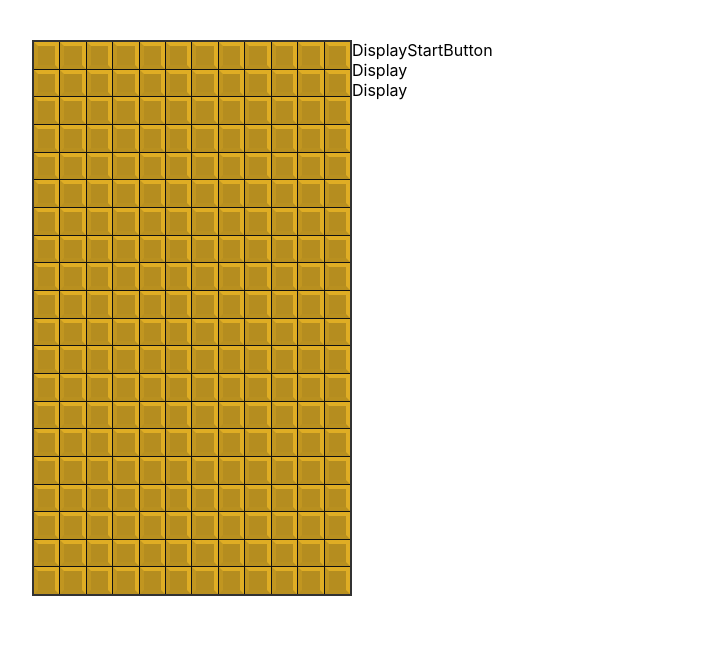
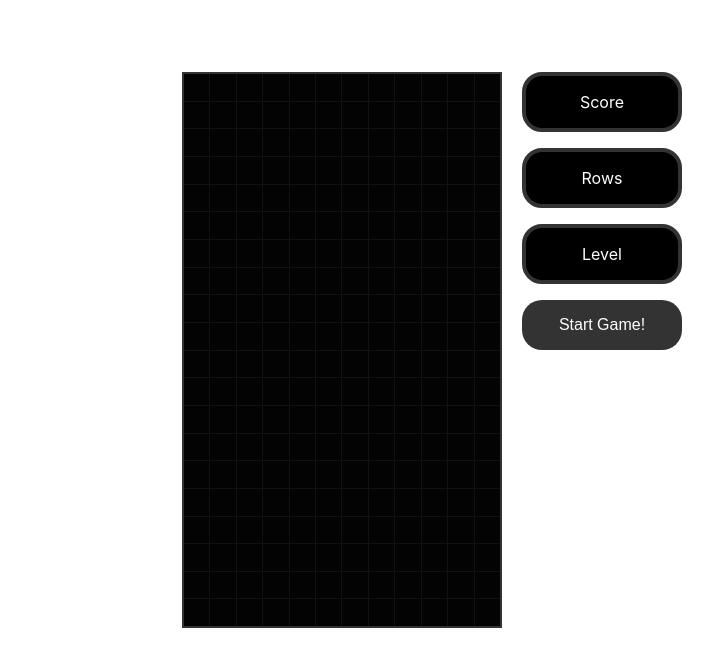
Before and after one commit to CRSylar/ft_Red_Tetris, a Next.js app: page /match in a window 1280 px wide. Shown: the top 666 px of the page, without its empty margins (198-911 px from the left). Built offline with nearby package versions, Linux system fonts and the light colour scheme.

Commit message:
Game Ui Finita, inizio ad aggiungere le logiche per il gioco

```diff
--- a/gameComponents/Cell.js
+++ b/gameComponents/Cell.js
@@ -16,7 +16,7 @@ const StyledCell = styled.div`
 
 function Cell ({type}) {
 	return (
-		<StyledCell type={'L'} color={TETROMINOES['L'].color} />
+		<StyledCell type={type} color={TETROMINOES[type].color} />
 	);
 }
 
--- a/gameComponents/Display.js
+++ b/gameComponents/Display.js
@@ -1,8 +1,25 @@
 import React from 'react';
+import styled from "styled-components";
 
-function Display (props) {
+const StyledDisplay = styled.div`
+	box-sizing: border-box;
+	display: flex;
+	align-items: center;
+	justify-content: center;
+	margin: 0 0 1rem 0;
+	padding: 1rem;
+	border: 4px solid #333;
+	min-height: 1.5rem;
+	width: 100%;
+	border-radius: 20px;
+	color: ${props => (props.gameOver ? 'red': '#FFF')};
+	background: black;
+	font-size: 1rem;
+`
+
+function Display ({gameOver, text}) {
 	return (
-		<div>Display</div>
+		<StyledDisplay gameOver={gameOver}>{text}</StyledDisplay>
 	);
 }
 
--- a/gameComponents/StartButton.js
+++ b/gameComponents/StartButton.js
@@ -1,8 +1,24 @@
 import React from 'react';
+import styled from "styled-components";
 
-function StartButton (props) {
+const StyledStartButton = styled.button`
+	box-sizing: border-box;
+	margin: 0 0 1rem 0;
+	padding: 1rem;
+	min-height: 1.5rem;
+	width: 100%;
+	border-radius: 20px;
+	border: none;
+	color: white;
+	background: #333;
+	font-size: 1rem;
+	outline: none;
+	cursor: pointer;
+`
+
+function StartButton ({callback}) {
 	return (
-		<div>StartButton</div>
+		<StyledStartButton onClick={callback}>{'Start Game!'}</StyledStartButton>
 	);
 }
 
--- a/gameComponents/Tetris.js
+++ b/gameComponents/Tetris.js
@@ -13,12 +13,14 @@ const StyledTetrisWrapper = styled.div`
 
 const StledTetris = styled.div`
 	display: flex;
+	justify-content: center;
 	align-items: flex-start;
-	padding: 40px;
-	margin: 0 auto;
+	padding: 2.5rem;
+	margin: 2rem auto;
 	max-width: 900px;
 
-	aside {
+
+	.Aside {
 		width: 100%;
 		max-width: 200px;
 		display: block;
@@ -32,15 +34,17 @@ function Tetris (props) {
 			<StledTetris>
 
 			<Stage stage={createStage()}/>
-			{/* <Aside > */}
+			<div className={"Aside"}>
+
 				<div>
 					<Display text={"Score"}/>
 					<Display text={"Rows"}/>
 					<Display text={"Level"}/>
 				</div>
+
 				<StartButton />
-			{/* </Aside> */}
 
+			</div>
 			</StledTetris>
 		</StyledTetrisWrapper>
 	);
```
